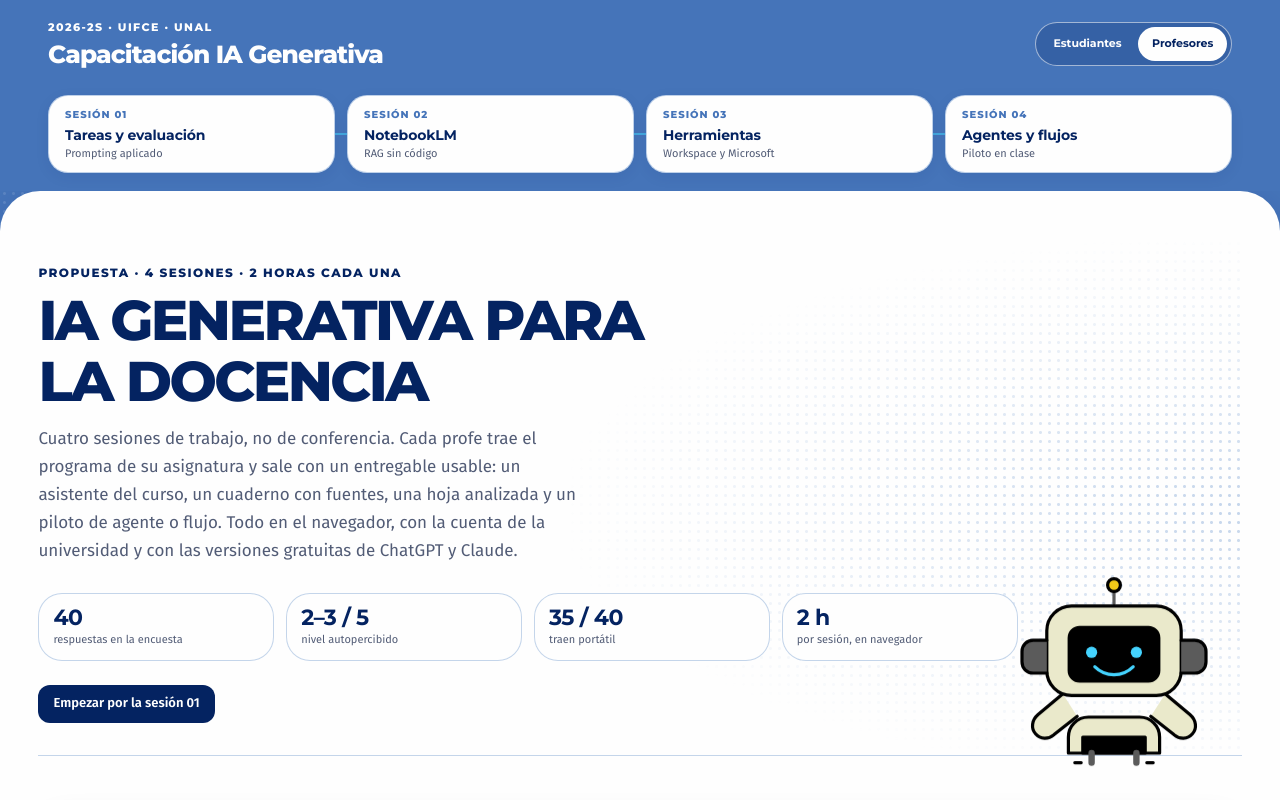
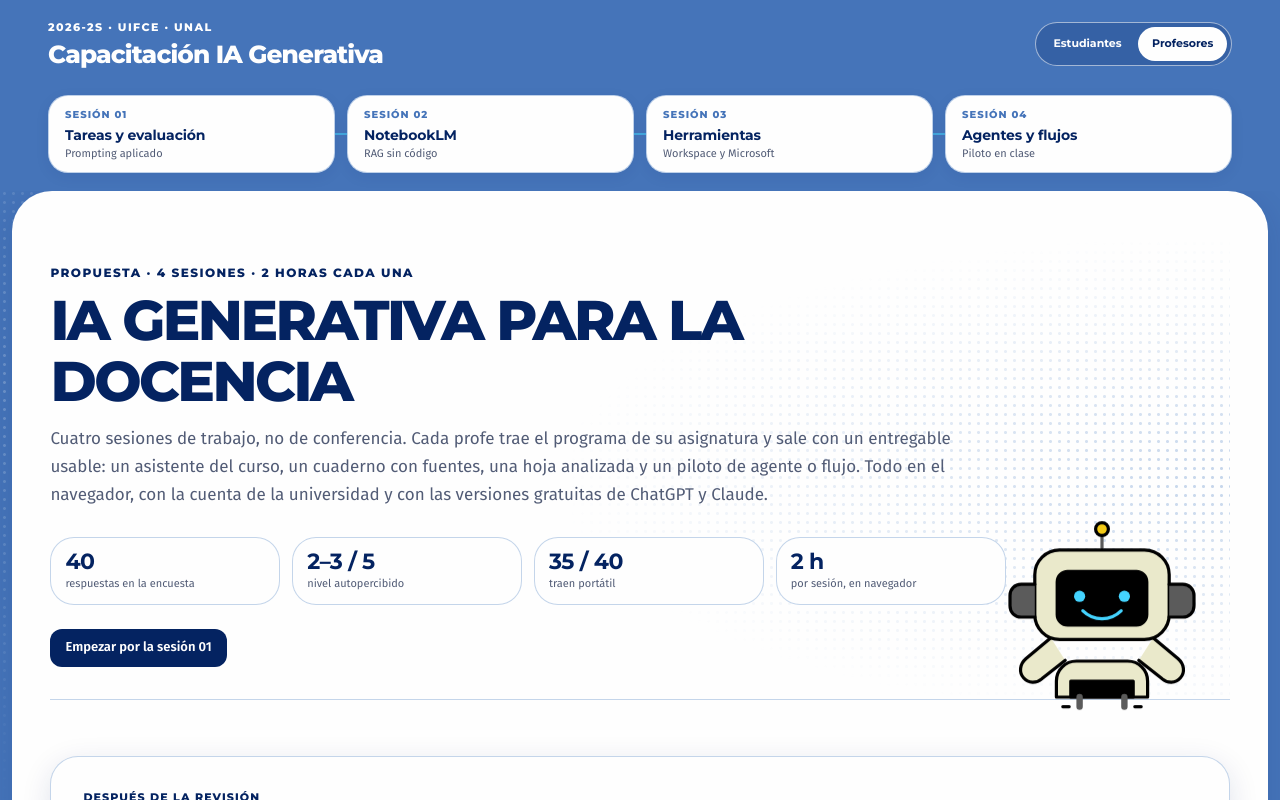
Before and after one commit to its-camilo/capacitacion-ia-generativa, a React (Vite) app: page /profesores in a window 1280 px wide. Shown: the top 800 px of the page. Built offline with nearby package versions, Linux system fonts and the light colour scheme; a web font is replaced by a local one.

Commit message:
Ajustar ancho y márgenes en escritorio

```diff
--- a/src/index.css
+++ b/src/index.css
@@ -462,3 +462,19 @@ input {
     width: 100%;
   }
 }
+
+@media (min-width: 601px) {
+  .main-content {
+    width: calc(100% - 1.5rem);
+  }
+
+  .main-content .section-shell__tag,
+  .main-content .fundamentos__hero-title,
+  .main-content .fundamentos__hero-lead,
+  .main-content .fund-section__body p,
+  .main-content .fund-section__note,
+  .main-content .insight-card__description,
+  .main-content .tool-calling-card__description {
+    max-width: none;
+  }
+}
```
